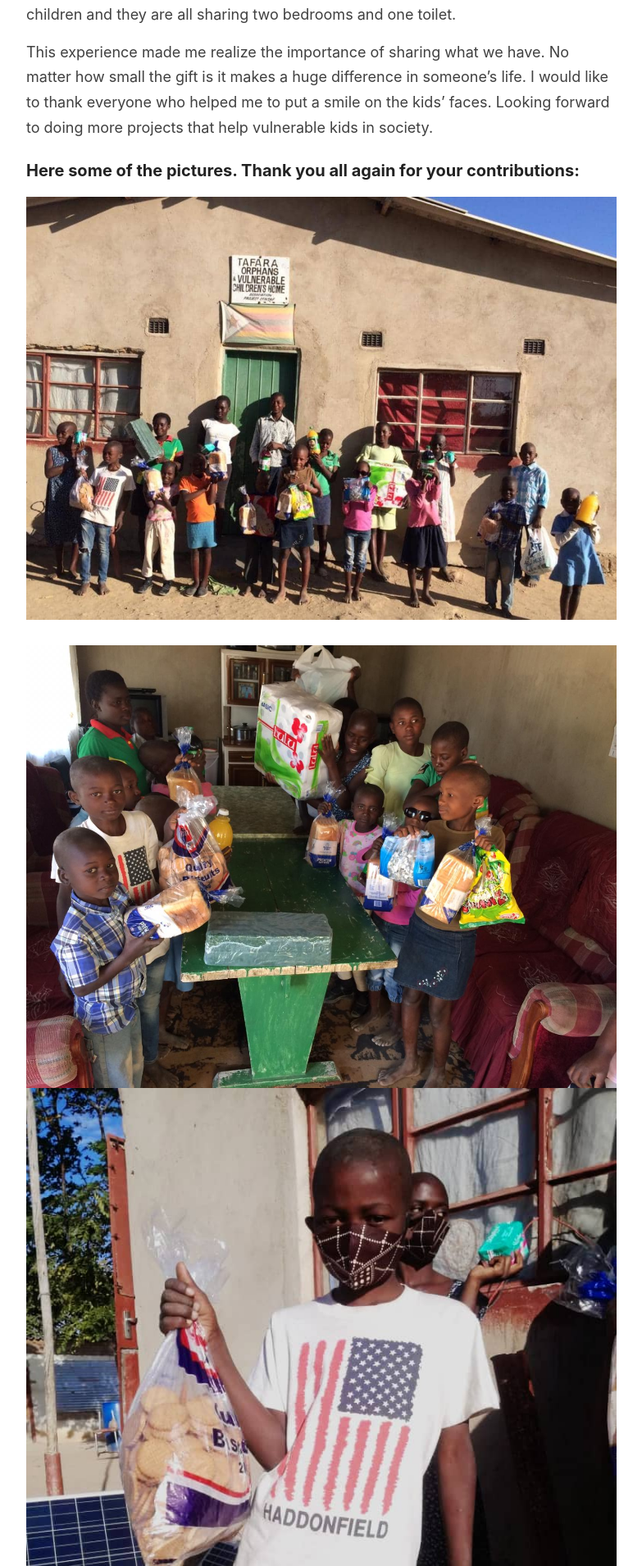
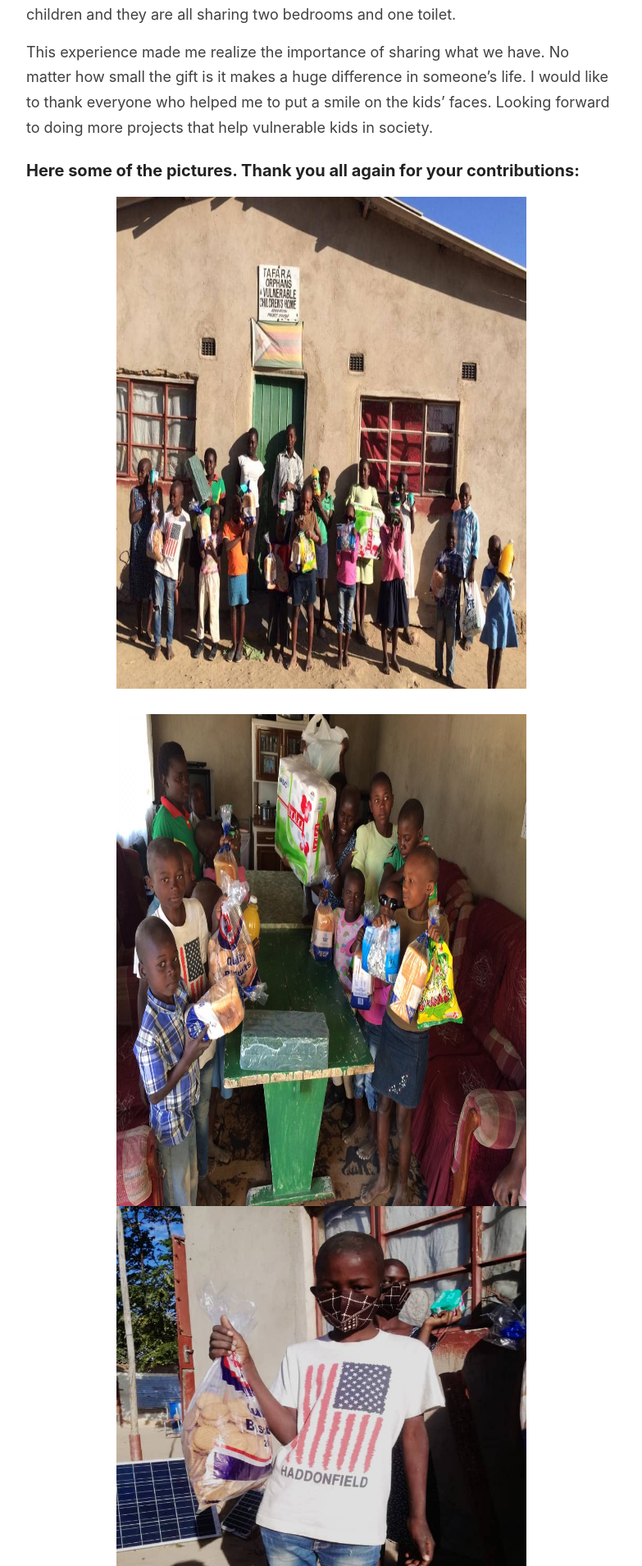
Before and after one commit to ruechloe/ruechloe.github.io, a Jekyll site: the page built from _posts/2020-06-21-Tafara-CH.md, in a window 1280 px wide. Shown: the part 1355-3265 px from the top of the page at 82% size, without its empty margins (248-1031 px from the left). Built offline with Jekyll 4.4.1, drawn with Linux system fonts in a browser that asks for light colours; comment, search, counter and statistics services are not loaded.

Commit message:
Tafara Children's  Home

```diff
--- a/_posts/2020-06-21-Tafara-CH.md
+++ b/_posts/2020-06-21-Tafara-CH.md
@@ -21,6 +21,6 @@
 
 ### Here some of the pictures. Thank you all again for your contributions:
 
-<img width="1604" alt="Tafara Children's shot 2020-06-13" src="../images/tafara-ch_2.jpeg">
-<img width="1604" alt="Tafara Children's shot 2020-06-13" src="../images/tafara-ch_1.jpeg">
-<img width="1604" alt="Tafara Children's shot 2020-06-13" src="../images/tafara-ch_3.jpeg">
+<img width="500" height="600" alt="Tafara Children's shot 2020-06-13" src="../images/tafara-ch_2.jpeg">
+<img width="500" height="600"  alt="Tafara Children's shot 2020-06-13" src="../images/tafara-ch_1.jpeg">
+<img width="500" height="600"  alt="Tafara Children's shot 2020-06-13" src="../images/tafara-ch_3.jpeg">
```
